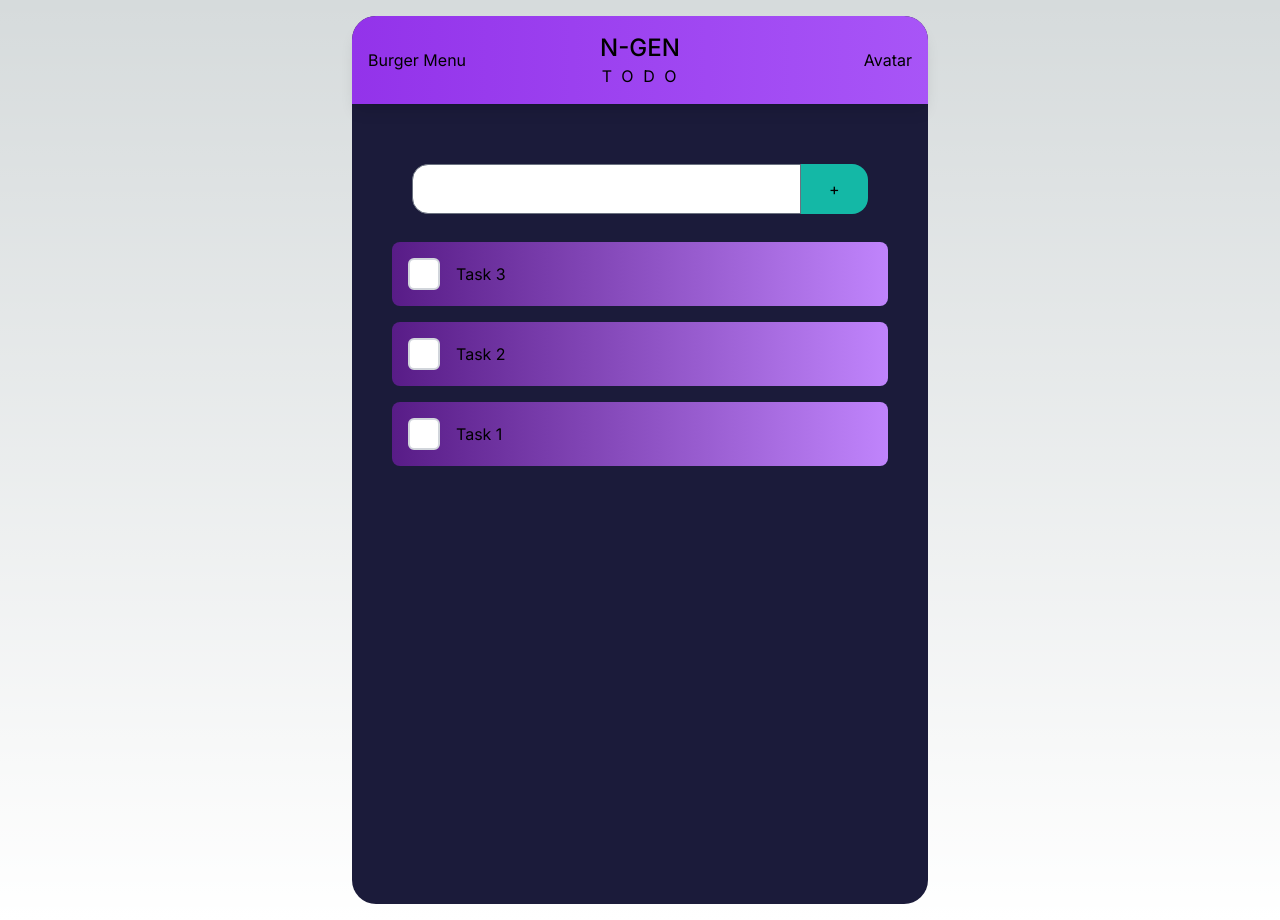
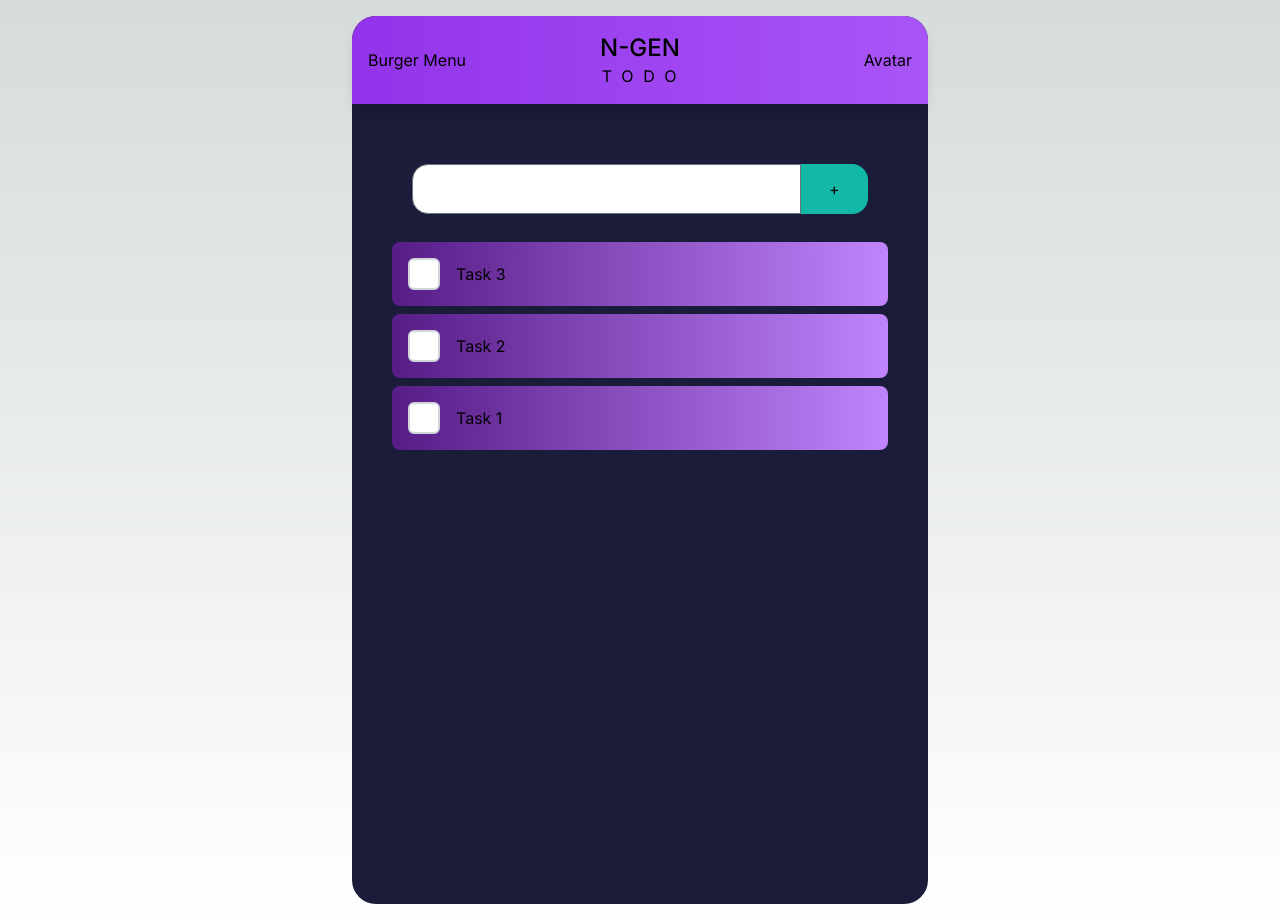
Before and after one commit to wielgi/typescript-todo-app, a Next.js app: page / in a window 1280 px wide. Built offline with nearby package versions, Linux system fonts and the light colour scheme.

Commit message:
Added flip animations to list

```diff
--- a/src/app/page.tsx
+++ b/src/app/page.tsx
@@ -6,6 +6,7 @@ import AddTaskForm from "@/components/AddTaskForm";
 import TodoElement from "@/components/Todo";
 import Image from "next/image";
 import { Todo } from "@/types";
+import FlipMove from "react-flip-move";
 
 export default function Home() {
   const [todos, setTodos] = useState<Todo[]>([
@@ -51,6 +52,7 @@ export default function Home() {
   return (
     <main className="flex min-h-screen flex-col items-center p-10 transition ease-in-out">
       <AddTaskForm addTodo={addTodo} />
+      <FlipMove className="w-full">
         {todos
           .sort((a, b) =>
             a.completed === b.completed ? b.id - a.id : a.completed ? 1 : -1
@@ -62,6 +64,7 @@ export default function Home() {
               todo={todo}
             />
           ))}
+      </FlipMove>
     </main>
   );
 }
--- a/src/components/Todo.tsx
+++ b/src/components/Todo.tsx
@@ -1,13 +1,14 @@
-import React from "react";
+import React, { forwardRef } from "react";
 
 import { Todo } from "@/types";
 
-const TodoElement: React.FC<{ onClick: () => void; todo: Todo }> = ({
-  onClick,
-  todo: { task, completed },
-}) => {
+const TodoElement = forwardRef<
+  HTMLDivElement,
+  { onClick: () => void; todo: Todo }
+>(({ onClick, todo: { task, completed } }, ref) => {
   return (
     <div
+      ref={ref}
       onClick={onClick}
       className="flex items-center justify-between w-full p-4 my-2 bg-gradient-to-r from-purple-900 to-purple-400 rounded-lg"
     >
@@ -24,6 +25,6 @@ const TodoElement: React.FC<{ onClick: () => void; todo: Todo }> = ({
       </div>
     </div>
   );
-};
+});
 
 export default TodoElement;
```
Lines whose indentation alone changed are shown as unchanged.
